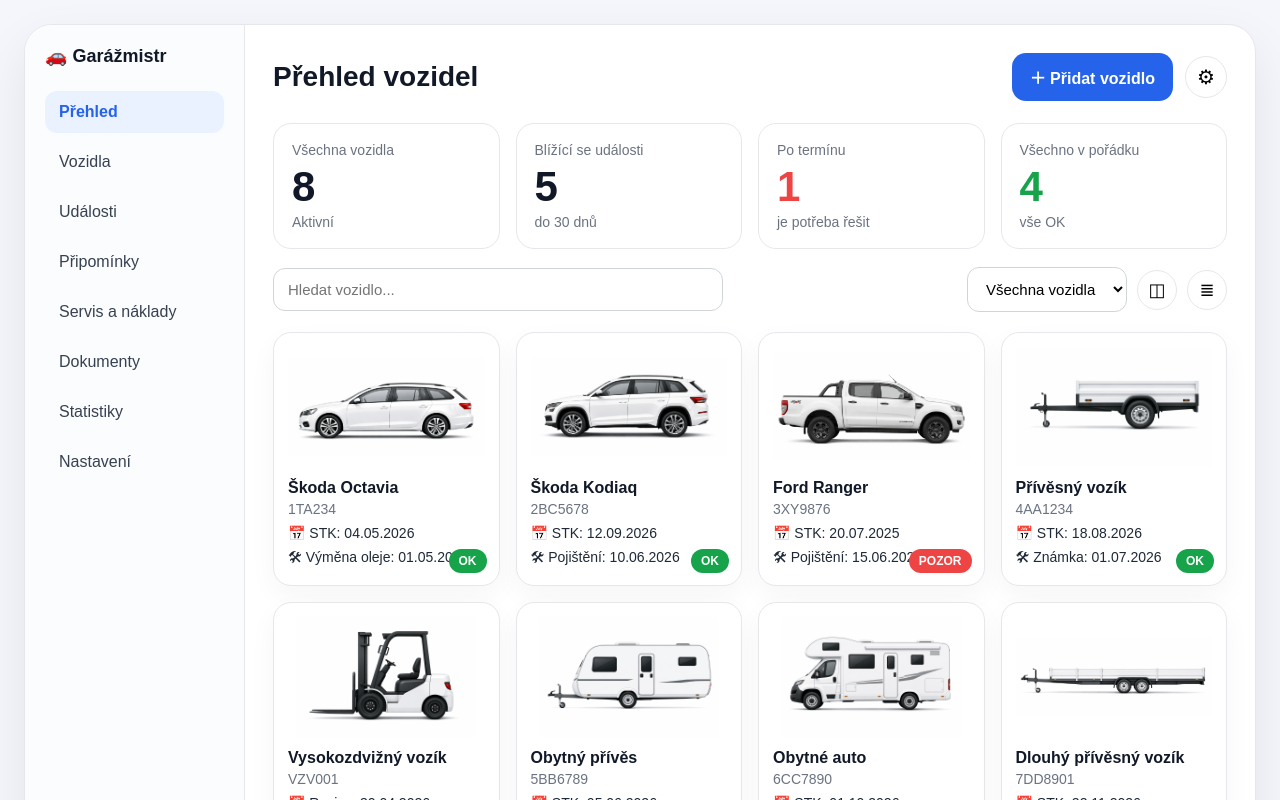
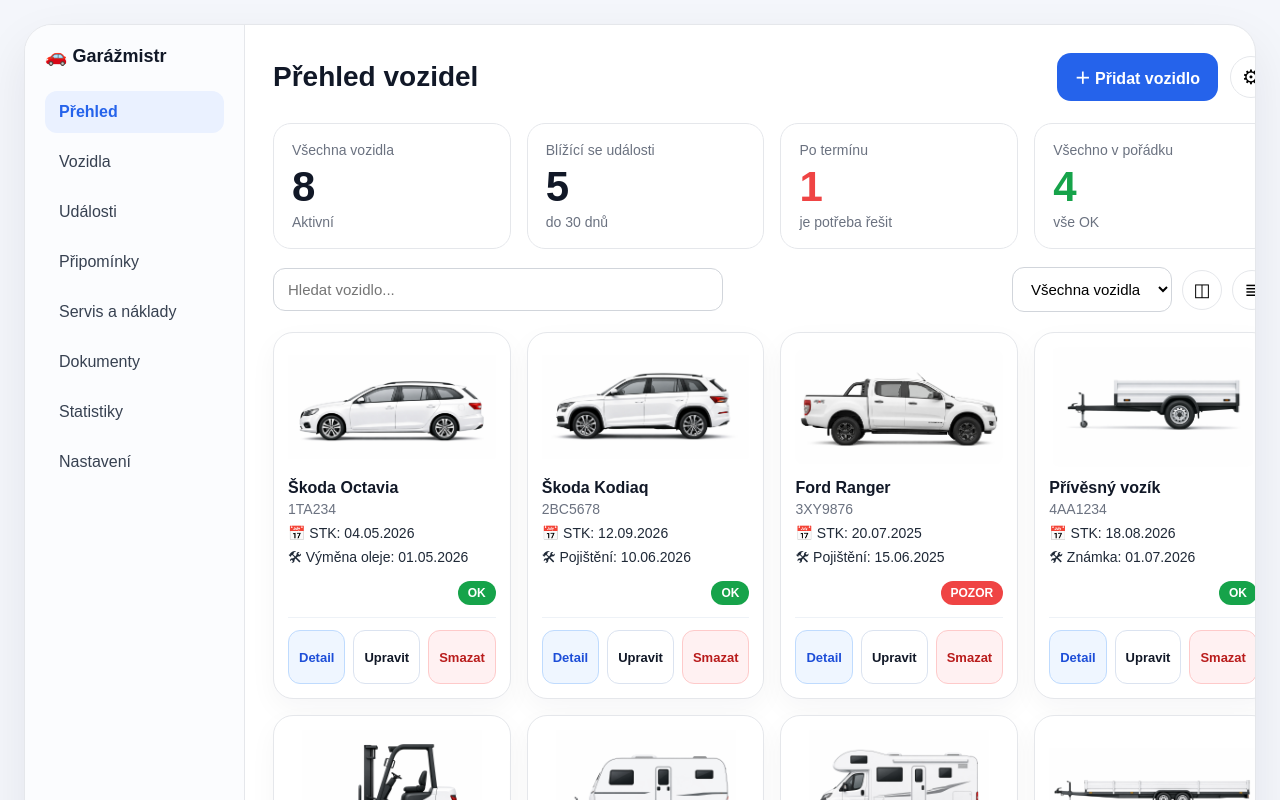
Before and after one commit to Lumir77/garazmistr-app, a Next.js app: page / in a window 1280 px wide. Shown: the top 800 px of the page. Built offline with nearby package versions, Linux system fonts and the light colour scheme.

Commit message:
Update page.tsx

```diff
--- a/app/page.tsx
+++ b/app/page.tsx
@@ -15,6 +15,7 @@ export default function HomePage() {
       plate: "2BC5678",
       image: "/vehicles/suv-kodiaq.jpg",
       status: "ok",
+      link: "#",
       lines: ["STK: 12.09.2026", "Pojištění: 10.06.2026"],
     },
     {
@@ -22,6 +23,7 @@ export default function HomePage() {
       plate: "3XY9876",
       image: "/vehicles/pickup-ranger.jpg",
       status: "warning",
+      link: "#",
       lines: ["STK: 20.07.2025", "Pojištění: 15.06.2025"],
     },
     {
@@ -29,6 +31,7 @@ export default function HomePage() {
       plate: "4AA1234",
       image: "/vehicles/privesny-vozik.jpg",
       status: "ok",
+      link: "#",
       lines: ["STK: 18.08.2026", "Známka: 01.07.2026"],
     },
     {
@@ -36,6 +39,7 @@ export default function HomePage() {
       plate: "VZV001",
       image: "/vehicles/vysokozdvizny-vozik.jpg",
       status: "ok",
+      link: "#",
       lines: ["Revize: 30.04.2026", "Servis: 30.06.2026"],
     },
     {
@@ -43,6 +47,7 @@ export default function HomePage() {
       plate: "5BB6789",
       image: "/vehicles/obytny-prives.jpg",
       status: "ok",
+      link: "#",
       lines: ["STK: 05.06.2026", "Servis: 01.07.2026"],
     },
     {
@@ -50,6 +55,7 @@ export default function HomePage() {
       plate: "6CC7890",
       image: "/vehicles/obytne-auto.jpg",
       status: "ok",
+      link: "#",
       lines: ["STK: 01.10.2026", "Servis: 15.09.2026"],
     },
     {
@@ -57,6 +63,7 @@ export default function HomePage() {
       plate: "7DD8901",
       image: "/vehicles/dlouhy-prives.jpg",
       status: "ok",
+      link: "#",
       lines: ["STK: 22.11.2026", "Kontrola: 10.10.2026"],
     },
   ];
@@ -93,6 +100,14 @@ export default function HomePage() {
       type: "soon",
     },
   ];
+
+  const handleDeleteVehicle = (vehicleName: string) => {
+    const confirmed = confirm(`Opravdu chcete smazat vozidlo ${vehicleName}?`);
+
+    if (confirmed) {
+      alert("Zatím jen demo – skutečné smazání napojíme v dalším kroku.");
+    }
+  };
 
   return (
     <main className="page">
@@ -174,10 +189,14 @@ export default function HomePage() {
           </div>
 
           <div className="cards-grid">
-            {vehicles.map((vehicle) => {
-              const content = (
-                <>
-                  <img src={vehicle.image} alt={vehicle.name} className="vehicle-image" />
+            {vehicles.map((vehicle) => (
+              <article key={vehicle.plate} className="vehicle-card">
+                <a href={vehicle.link || "#"} className="vehicle-main">
+                  <img
+                    src={vehicle.image}
+                    alt={vehicle.name}
+                    className="vehicle-image"
+                  />
                   <div className="vehicle-name">{vehicle.name}</div>
                   <div className="vehicle-plate">{vehicle.plate}</div>
                   <div className="vehicle-line">📅 {vehicle.lines[0]}</div>
@@ -185,23 +204,27 @@ export default function HomePage() {
                   <div className={`status ${vehicle.status}`}>
                     {vehicle.status === "warning" ? "POZOR" : "OK"}
                   </div>
-                </>
-              );
+                </a>
 
-              if (vehicle.link) {
-                return (
-                  <a key={vehicle.plate} href={vehicle.link} className="vehicle-card clickable">
-                    {content}
+                <div className="vehicle-actions">
+                  <a href={vehicle.link || "#"} className="card-btn detail">
+                    Detail
                   </a>
-                );
-              }
 
-              return (
-                <article key={vehicle.plate} className="vehicle-card">
-                  {content}
-                </article>
-              );
-            })}
+                  <a href="/add-vehicle" className="card-btn edit">
+                    Upravit
+                  </a>
+
+                  <button
+                    className="card-btn delete"
+                    type="button"
+                    onClick={() => handleDeleteVehicle(vehicle.name)}
+                  >
+                    Smazat
+                  </button>
+                </div>
+              </article>
+            ))}
           </div>
 
           <div className="bottom-grid">
@@ -457,22 +480,26 @@ export default function HomePage() {
           position: relative;
           background: #fff;
           border: 1px solid #e5e7eb;
-          border-radius: 18px;
+          border-radius: 20px;
           padding: 14px;
           box-shadow: 0 10px 28px rgba(15, 23, 42, 0.04);
-          text-decoration: none;
           color: inherit;
-          display: block;
-        }
-
-        .vehicle-card.clickable {
-          cursor: pointer;
+          display: flex;
+          flex-direction: column;
           transition: transform 0.18s ease, box-shadow 0.18s ease;
         }
 
-        .vehicle-card.clickable:hover {
+        .vehicle-card:hover {
           transform: translateY(-2px);
           box-shadow: 0 18px 34px rgba(15, 23, 42, 0.09);
+        }
+
+        .vehicle-main {
+          position: relative;
+          display: block;
+          color: inherit;
+          text-decoration: none;
+          padding-bottom: 34px;
         }
 
         .vehicle-image {
@@ -480,6 +507,8 @@ export default function HomePage() {
           height: 120px;
           object-fit: contain;
           margin-bottom: 8px;
+          background: #fff;
+          border-radius: 14px;
         }
 
         .vehicle-name {
@@ -502,8 +531,8 @@ export default function HomePage() {
 
         .status {
           position: absolute;
-          right: 12px;
-          bottom: 12px;
+          right: 0;
+          bottom: 0;
           font-size: 12px;
           font-weight: 700;
           color: #fff;
@@ -517,6 +546,50 @@ export default function HomePage() {
 
         .status.warning {
           background: #ef4444;
+        }
+
+        .vehicle-actions {
+          display: grid;
+          grid-template-columns: repeat(3, 1fr);
+          gap: 8px;
+          margin-top: 12px;
+          padding-top: 12px;
+          border-top: 1px solid #eef2f7;
+        }
+
+        .card-btn {
+          min-height: 36px;
+          border-radius: 12px;
+          padding: 8px 10px;
+          font-size: 13px;
+          font-weight: 800;
+          text-align: center;
+          cursor: pointer;
+          border: 1px solid #dbe3f0;
+          background: #f8fbff;
+          color: #2563eb;
+          text-decoration: none;
+          display: inline-flex;
+          align-items: center;
+          justify-content: center;
+          font-family: Arial, sans-serif;
+        }
+
+        .card-btn.detail {
+          background: #eff6ff;
+          border-color: #bfdbfe;
+          color: #1d4ed8;
+        }
+
+        .card-btn.edit {
+          background: #fff;
+          color: #111827;
+        }
+
+        .card-btn.delete {
+          background: #fff1f2;
+          border-color: #fecaca;
+          color: #b91c1c;
         }
 
         .bottom-grid {
@@ -692,8 +765,21 @@ export default function HomePage() {
             grid-template-columns: 1fr;
           }
 
+          .vehicle-card {
+            border-radius: 18px;
+          }
+
           .vehicle-image {
             height: 110px;
+          }
+
+          .vehicle-actions {
+            grid-template-columns: 1fr;
+          }
+
+          .card-btn {
+            min-height: 42px;
+            font-size: 14px;
           }
 
           .bottom-grid {
```
